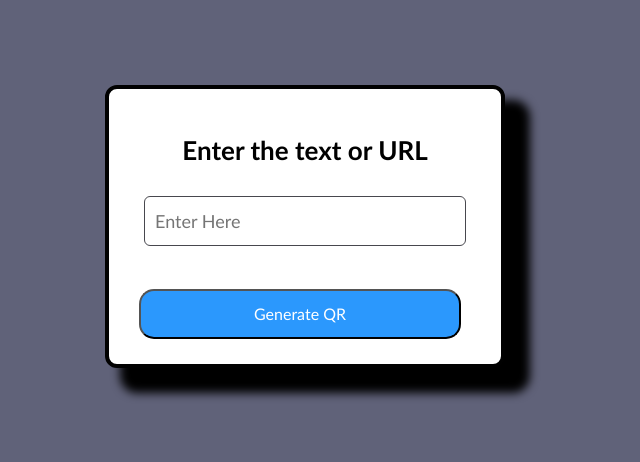
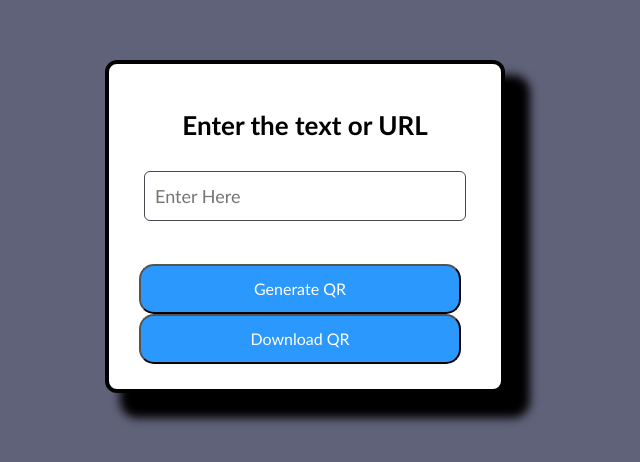
Before and after one commit to ShivamMishra15/CommunityEngagementProject, a plain HTML site: page index.html in a window 1280 px wide. Shown: the part 174-636 px from the top of the page, without its empty margins (335-975 px from the left). Drawn offline with nearby package versions, Linux system fonts and the light colour scheme.

Commit message:
Update index.html

```diff
--- a/index.html
+++ b/index.html
@@ -22,7 +22,8 @@
 
         <button onclick="GenerateQr()">
             Generate QR</button>
-
+        <button onclick="DownloadQr()" id="zzz">
+            Download QR</button>
     <script src="script.js"></script>
 
 
```
